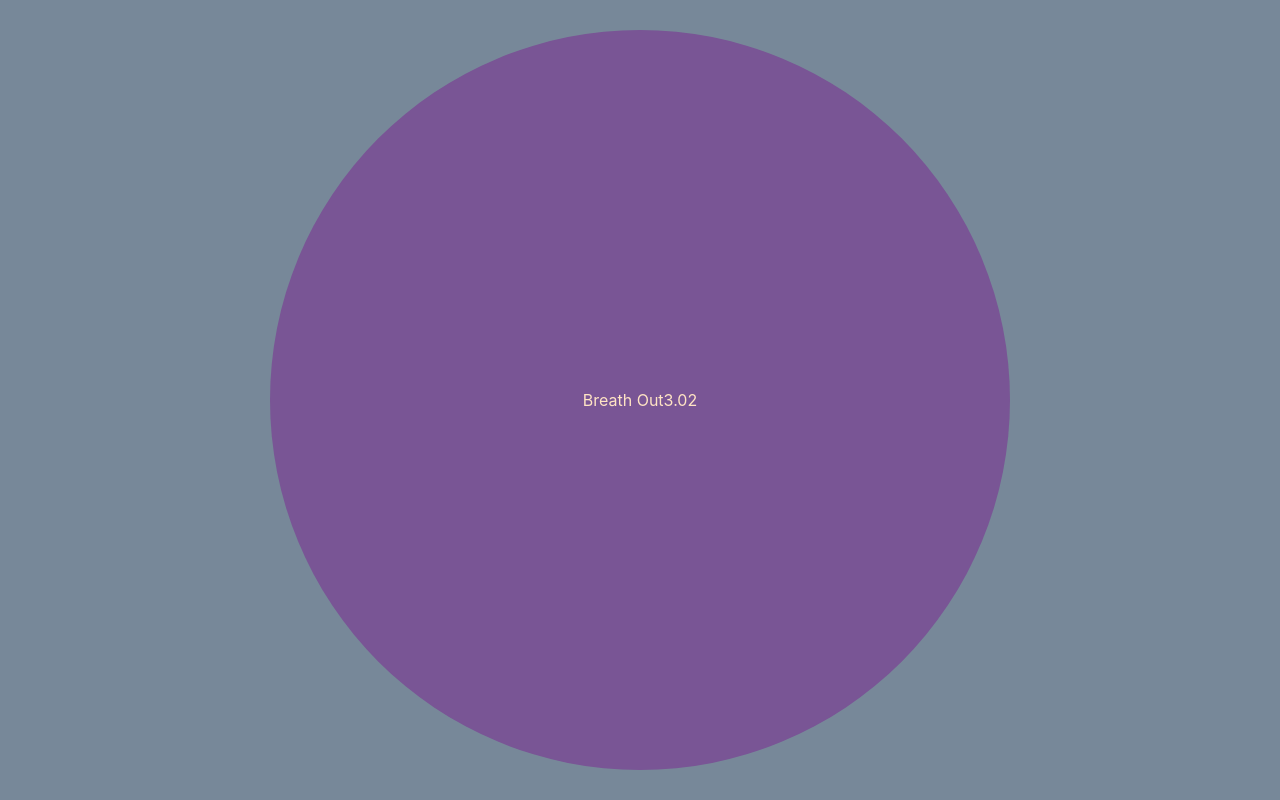
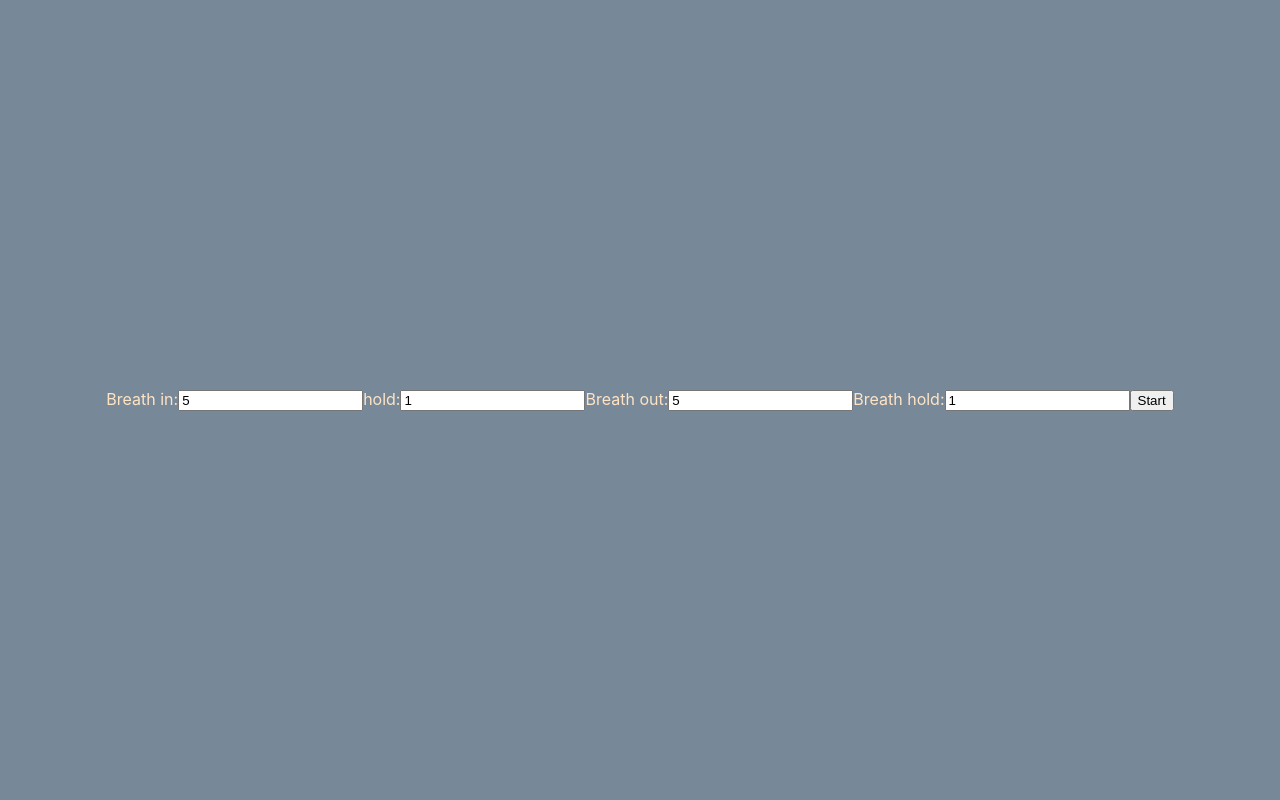
Before and after one commit to meadsteve/breath-timer, a React (Create React App) app: page / in a window 1280 px wide. Built offline with nearby package versions, Linux system fonts and the light colour scheme.

Commit message:
Basic config

```diff
--- a/src/App.tsx
+++ b/src/App.tsx
@@ -1,6 +1,6 @@
 import React, {useEffect} from 'react';
 import './App.css';
-import BreathTimer from "./BreathTimer";
+import BreathTimerConfigerer from "./BreathTimerConfigerer";
 
 function App() {
   useEffect(() => {
@@ -13,7 +13,7 @@ function App() {
   });
   return (
     <div className="App">
-        <BreathTimer in_time={5} in_hold={1} out_time={5} out_hold={1}/>
+        <BreathTimerConfigerer/>
     </div>
   );
 }
--- a/src/BreathTimer.tsx
+++ b/src/BreathTimer.tsx
@@ -1,7 +1,7 @@
 import {useEffect, useState} from "react";
 import "./BreathTimer.css";
 
-type props = {
+export type props = {
   in_time: number,
   in_hold:number,
   out_time: number,
--- /dev/null
+++ b/src/BreathTimerConfigerer.tsx
@@ -0,0 +1,48 @@
+import {FormEvent, useState} from "react";
+import BreathTimer, {props as breathtimeProps} from "./BreathTimer"
+
+
+export default function BreathTimerConfigerer() {
+  const [values, setValues] = useState<breathtimeProps | undefined>(undefined);
+
+  function handleSubmit(event: FormEvent) {
+    // TODO: validation and create custom type with correct data shape
+    setValues({
+      // @ts-ignore
+      in_time: parseFloat(event.target.in_time.value),
+      // @ts-ignore
+      out_time: parseFloat(event.target.out_time.value),
+      // @ts-ignore
+      in_hold: parseFloat(event.target.in_hold.value),
+      // @ts-ignore
+      out_hold: parseFloat(event.target.out_hold.value)
+    })
+    event.preventDefault();
+  }
+
+  if (!values) {
+    return <form onSubmit={handleSubmit}>
+      <label>
+        Breath in:
+        <input defaultValue={5} name="in_time"/>
+      </label>
+      <label>
+        hold:
+        <input defaultValue={1} name="in_hold"/>
+      </label>
+      <label>
+        Breath out:
+        <input defaultValue={5} name="out_time"/>
+      </label>
+      <label>
+        Breath hold:
+        <input defaultValue={1} name="out_hold"/>
+      </label>
+      <input type="submit" value="Start"/>
+    </form>;
+  } else {
+    console.log(values);
+    return <BreathTimer in_hold={values.in_hold} out_hold={values.out_hold} in_time={values.in_time}
+                        out_time={values.out_time}/>
+  }
+}
```
